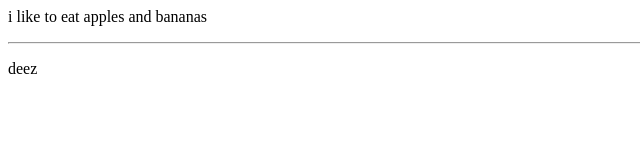
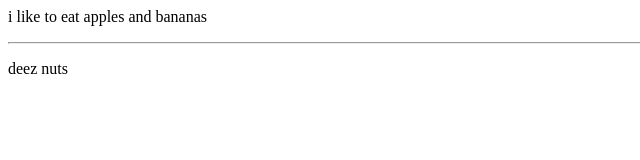
Before and after one commit to ZeeshanIsEpic/test, a plain HTML site: page index.html in a window 1280 px wide. Shown: the full height of the page, 0-640 px from the left. Drawn offline with Linux system fonts and the light colour scheme.

Commit message:
Update index.html

```diff
--- a/index.html
+++ b/index.html
@@ -1,2 +1,2 @@
 <p>i like to eat apples and bananas</p><hr>
-<p>deez</p>
+<p>deez nuts</p>
```
